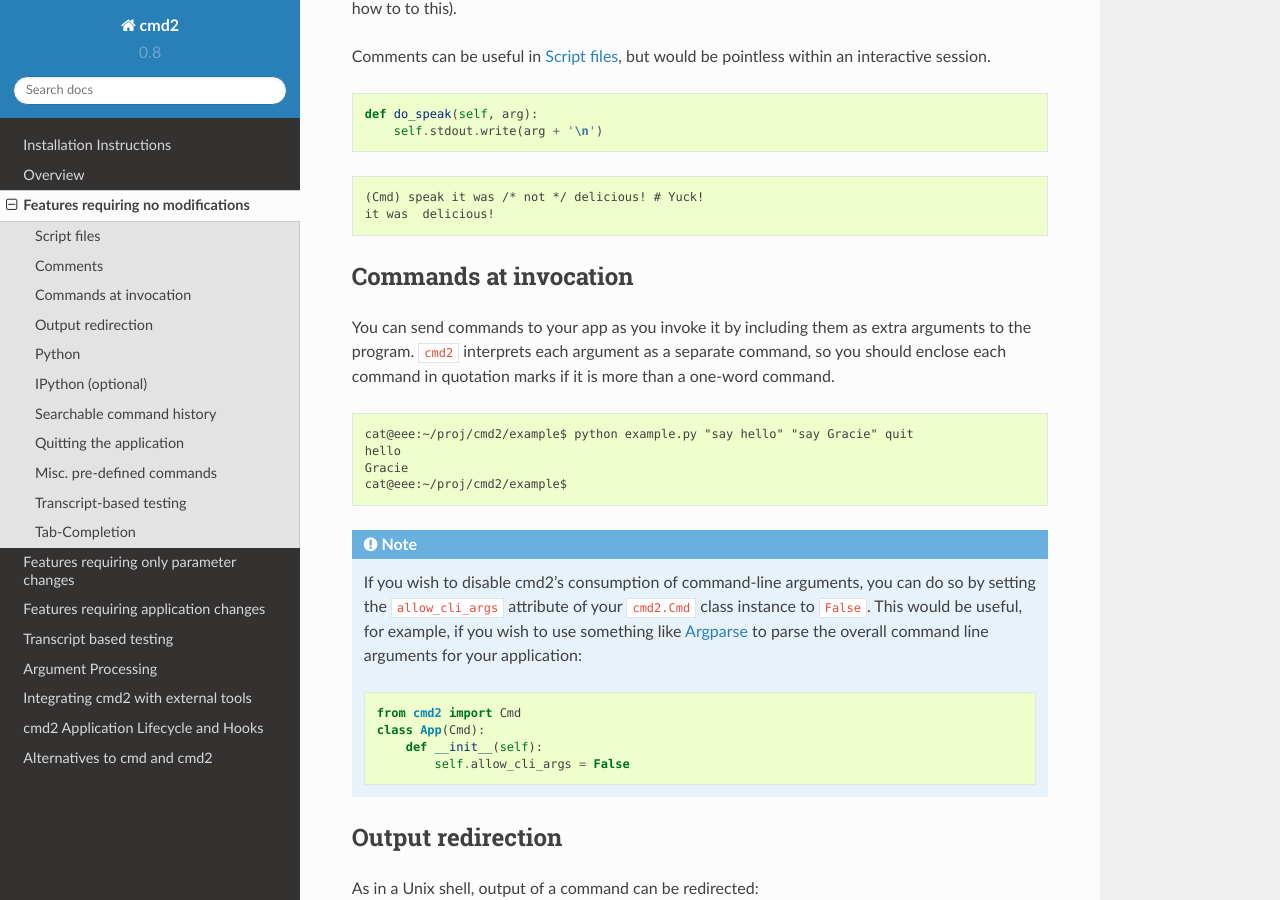
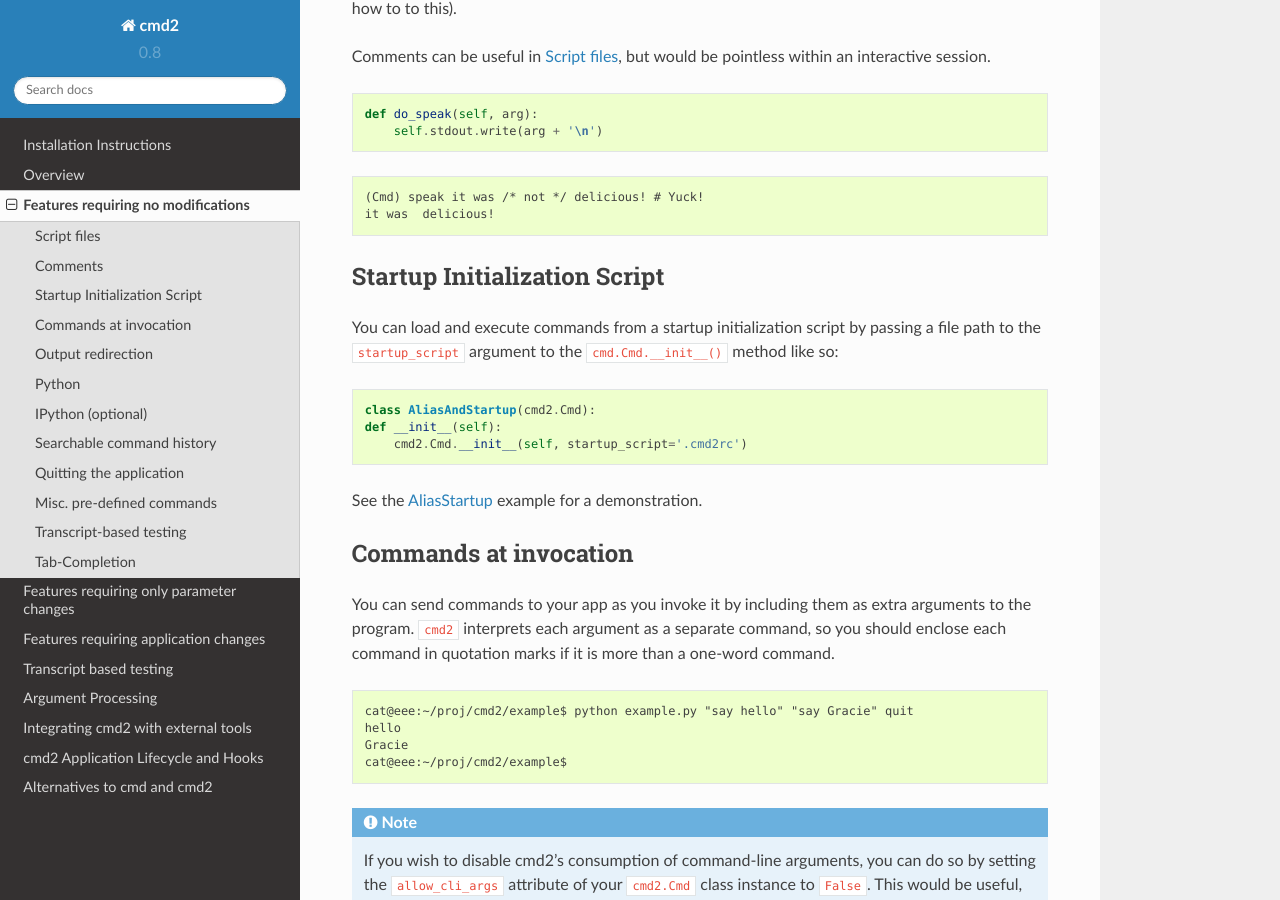
Before and after one commit to python-cmd2/cmd2, a Sphinx documentation site: the page built from docs/freefeatures.rst, in a window 1280 px wide and 900 px high, scrolled down 966 px. Built offline with Sphinx 7.4.7 and the Read the Docs theme 2.0.0, drawn with Linux system fonts in a browser that asks for light colours.

Commit message:
Added a tiny bit of documentation

```diff
--- a/docs/freefeatures.rst
+++ b/docs/freefeatures.rst
@@ -51,6 +51,19 @@
 
 .. _pyparsing: http://pyparsing.wikispaces.com/
 .. _arg_print: https://github.com/python-cmd2/cmd2/blob/master/examples/arg_print.py
+
+Startup Initialization Script
+=============================
+You can load and execute commands from a startup initialization script by passing a file path to the ``startup_script``
+argument to the ``cmd.Cmd.__init__()`` method like so::
+
+    class AliasAndStartup(cmd2.Cmd):
+    def __init__(self):
+        cmd2.Cmd.__init__(self, startup_script='.cmd2rc')
+
+See the AliasStartup_ example for a demonstration.
+
+.. _AliasStartup: https://github.com/python-cmd2/cmd2/blob/master/examples/alias_startup.py
 
 Commands at invocation
 ======================
--- a/docs/settingchanges.rst
+++ b/docs/settingchanges.rst
@@ -10,7 +10,7 @@
 
 
 Shortcuts
-===========================
+=========
 
 Command shortcuts for long command names and common commands can make life more convenient for your users.
 Shortcuts are used without a space separating them from their arguments, like ``!ls``.  By default, the
@@ -48,7 +48,7 @@
 
 
 Aliases
-================
+=======
 
 In addition to shortcuts, ``cmd2`` provides a full alias feature via the ``alias`` command which is similar to the
 ``alias`` command in Bash.
```
Also changed, not shown: README.md (+1 -1 lines).
